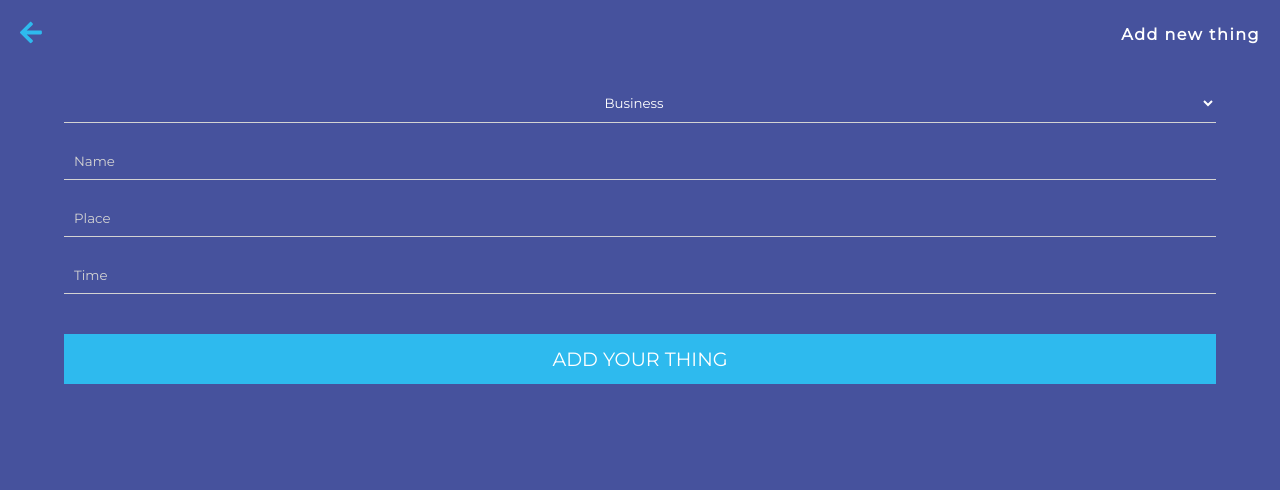
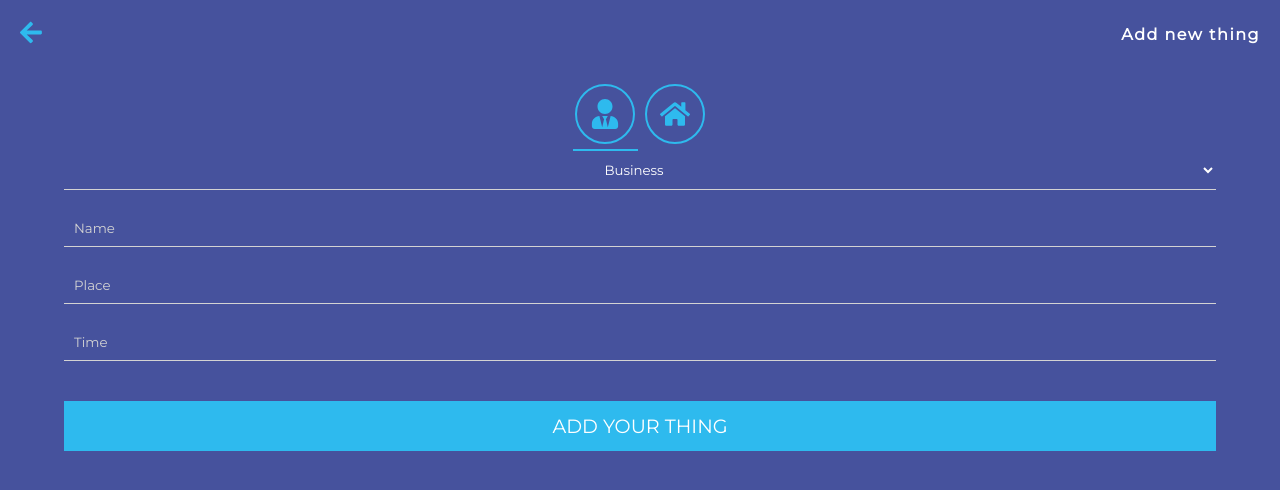
Before and after one commit to Kloosk/ToDo, a React (Create React App) app: page /#/add in a window 1280 px wide. Shown: the top 490 px of the page. Built offline with nearby package versions, Linux system fonts and the light colour scheme.

Commit message:
Added check icons

```diff
--- /dev/null
+++ b/src/components/checkIcons/CheckIcons.js
@@ -0,0 +1,22 @@
+import React, {useContext} from 'react';
+import {Container,SelectionElement,Svg,Underline} from "./CheckIcons.style";
+import {CheckIconsContext} from "../../containers/add";
+
+const CheckIcons = () => {
+    const checkIconsContext = useContext(CheckIconsContext);
+    return (
+        <>
+            <Container>
+                <SelectionElement>
+                    <Svg aria-hidden="true" focusable="false" data-prefix="fas" data-icon="user-tie" role="img" xmlns="http://www.w3.org/2000/svg" viewBox="0 0 448 512"><path fill="currentColor" d="M224 256c70.7 0 128-57.3 128-128S294.7 0 224 0 96 57.3 96 128s57.3 128 128 128zm95.8 32.6L272 480l-32-136 32-56h-96l32 56-32 136-47.8-191.4C56.9 292 0 350.3 0 422.4V464c0 26.5 21.5 48 48 48h352c26.5 0 48-21.5 48-48v-41.6c0-72.1-56.9-130.4-128.2-133.8z"></path></Svg>
+                </SelectionElement>
+                <SelectionElement>
+                    <Svg aria-hidden="true" focusable="false" data-prefix="fas" data-icon="home" className="svg-inline--fa fa-home fa-w-18" role="img" xmlns="http://www.w3.org/2000/svg" viewBox="0 0 576 512"><path fill="currentColor" d="M280.37 148.26L96 300.11V464a16 16 0 0 0 16 16l112.06-.29a16 16 0 0 0 15.92-16V368a16 16 0 0 1 16-16h64a16 16 0 0 1 16 16v95.64a16 16 0 0 0 16 16.05L464 480a16 16 0 0 0 16-16V300L295.67 148.26a12.19 12.19 0 0 0-15.3 0zM571.6 251.47L488 182.56V44.05a12 12 0 0 0-12-12h-56a12 12 0 0 0-12 12v72.61L318.47 43a48 48 0 0 0-61 0L4.34 251.47a12 12 0 0 0-1.6 16.9l25.5 31A12 12 0 0 0 45.15 301l235.22-193.74a12.19 12.19 0 0 1 15.3 0L530.9 301a12 12 0 0 0 16.9-1.6l25.5-31a12 12 0 0 0-1.7-16.93z"></path></Svg>
+                </SelectionElement>
+            </Container>
+            <Underline choice={checkIconsContext.checkIconsState.selectCheckIcons}/>
+        </>
+    );
+};
+
+export default CheckIcons;
--- /dev/null
+++ b/src/components/checkIcons/CheckIcons.style.js
@@ -0,0 +1,38 @@
+import styled from "styled-components";
+
+export const Container = styled.div`
+  display: flex;
+  align-items: center;
+  justify-content: center;
+  margin: 15px auto 0 auto;
+  padding-bottom: 5px;
+  width: 140px;
+`;
+export const SelectionElement = styled.div`
+   width: 60px;
+   height: 60px;
+   border: 2px solid #2EBAEE;
+   border-radius: 50%;
+   position: relative;
+   &:first-child{
+    margin-right: 10px;
+   }
+`;
+export const Svg = styled.svg`
+   position: absolute;
+   left: 50%;
+   top: 50%;
+   transform: translate(-50%,-50%);
+   width: 30px;
+   height: 30px;
+   color: #2EBAEE;
+`;
+export const Underline = styled.hr`
+  margin: 0 auto;
+  transform: ${props => props.choice ? 'translateX(-35px)' : 'translateX(35px)'};
+  transition: transform 1s ease;
+  width: 65px;
+  height: 2px;
+  border: none;
+  background-color: #2EBAEE;
+`;
--- a/src/containers/add/index.js
+++ b/src/containers/add/index.js
@@ -1,14 +1,35 @@
-import React from 'react';
+import React,{useReducer} from 'react';
 import {Container} from "./style";
 import NavAdd from "../../components/navAdd";
 import Form from "../../components/form";
+import CheckIcons from "../../components/checkIcons/CheckIcons";
+
+
+export const CheckIconsContext = React.createContext();
+const initialState = {
+  selectCheckIcons: true//true=business false=personal
+};
+const checkIconsReducer = (state=initialState,action) => {
+  switch (action.type) {
+      case 'SET_CHECK_ICONS': {
+          return{
+              selectCheckIcons: !state.selectCheckIcons
+          }
+      }
+      default: return state
+  }
+};
 
 const Add = () => {
+    const [state,dispatch] = useReducer(checkIconsReducer,initialState);
     return (
-        <Container>
-            <NavAdd/>
-            <Form/>
-        </Container>
+        <CheckIconsContext.Provider value={{checkIconsState:state,checkIconsDispatch:dispatch}}>
+            <Container>
+                <NavAdd/>
+                <CheckIcons/>
+                <Form/>
+            </Container>
+        </CheckIconsContext.Provider>
     );
 };
 
--- a/src/shared/select/index.js
+++ b/src/shared/select/index.js
@@ -1,14 +1,15 @@
-import React from 'react';
+import React,{useContext} from 'react';
 import PropTypes from 'prop-types';
 import {InputSelect,Option} from "./style";
+import {CheckIconsContext} from "../../containers/add";
 
 const Select = React.forwardRef(({name,options},ref) => {
+    const checkIconsContext = useContext(CheckIconsContext);
     return (
-        <InputSelect name={name} ref={ref}>
+        <InputSelect name={name} ref={ref} onChange={() => checkIconsContext.checkIconsDispatch({type: 'SET_CHECK_ICONS'})}>
             {Object.entries(options).map(([key,value]) => {
                 return <Option key={key} value={key}>{value}</Option>
             })}
-
         </InputSelect>
     )
 });
```
